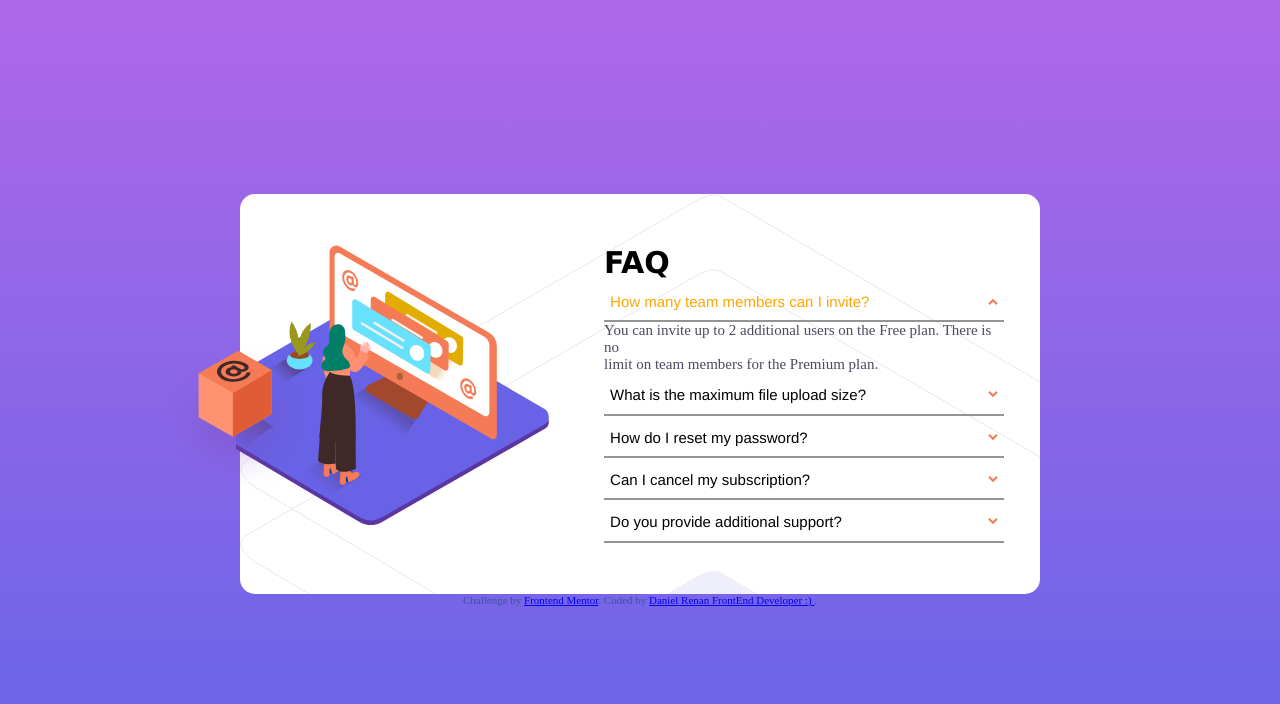
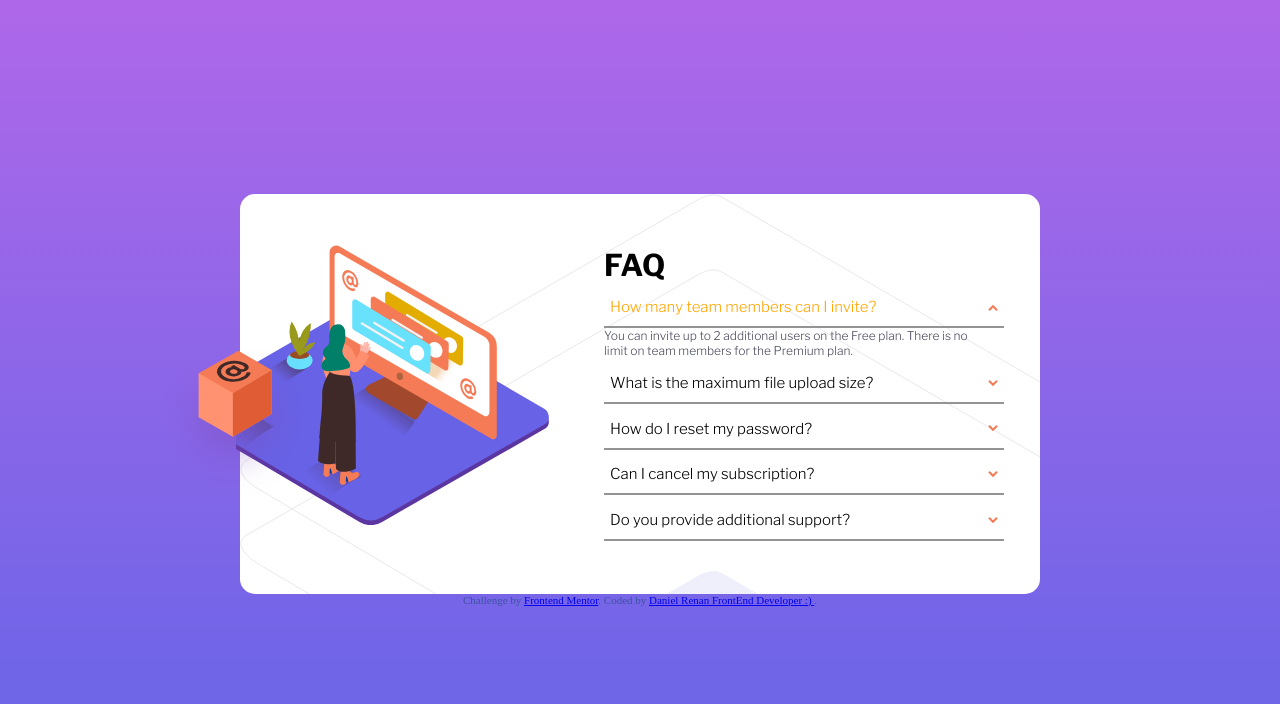
Before and after one commit to danielcxy/FAQ-form, a plain HTML site: page index.html in a window 1280 px wide. Both pictures are taken after a click on the button "How many team members can I invite?". Drawn offline with nearby package versions, Linux system fonts and the light colour scheme.

Commit message:
Add files via upload

```diff
--- a/index.html
+++ b/index.html
@@ -3,7 +3,9 @@
 <head>
   <meta charset="UTF-8">
   <meta name="viewport" content="width=device-width, initial-scale=1.0"> <!-- displays site properly based on user's device -->
-
+  <link rel="preconnect" href="https://fonts.googleapis.com">
+  <link rel="preconnect" href="https://fonts.gstatic.com" crossorigin>
+  <link href="https://fonts.googleapis.com/css2?family=Libre+Franklin:wght@300;600;700&family=Outfit:wght@400;700&display=swap" rel="stylesheet">
   <link rel="icon" type="image/png" sizes="32x32" href="./images/favicon-32x32.png">
   <link rel="stylesheet" href="style.css">
   <title>Frontend Mentor | FAQ Accordion Card</title>
--- a/style.css
+++ b/style.css
@@ -41,7 +41,7 @@ body {
 .FAQ {
     text-align: left;
     font-size: 30px;
-    font-family: 'Lucida Sans', 'Lucida Sans Regular', 'Lucida Grande', 'Lucida Sans Unicode', Geneva, Verdana, sans-serif;
+    font-family: 'Libre Franklin', sans-serif;
 }
 .question1 {
     text-align: left;
@@ -49,7 +49,7 @@ body {
 .information1 {
     border-bottom-color: hsl(240, 5%, 91%);
     font-size: 15px;
-    font-family:'Franklin Gothic Medium', 'Arial Narrow', Arial, sans-serif;
+    font-family: 'Libre Franklin', sans-serif;
     border-top: none;
     border-left: none;
     border-right: none;
@@ -64,9 +64,10 @@ body {
 }
 .hiddeninformation1 {
     display: none;
-    font-size: 15px;
+    font-size: 12px;
     border-left: 50px;
     color: hsl(237, 12%, 33%);
+    font-family: 'Libre Franklin', sans-serif;
 }
 .question2 {
     text-align: left;
@@ -74,7 +75,7 @@ body {
 .information2 {
     border-bottom-color: hsl(240, 5%, 91%);
     font-size: 15px;
-    font-family:'Franklin Gothic Medium', 'Arial Narrow', Arial, sans-serif;
+    font-family: 'Libre Franklin', sans-serif;
     border-top: none;
     border-left: none;
     border-right: none;
@@ -91,11 +92,13 @@ body {
     display: none;
     text-align: left;
     color: hsl(237, 12%, 33%);
+    font-family: 'Libre Franklin', sans-serif;
+    font-size: 12px;
 }
 .information3 {
     border-bottom-color: hsl(240, 5%, 91%);
     font-size: 15px;
-    font-family:'Franklin Gothic Medium', 'Arial Narrow', Arial, sans-serif;
+    font-family: 'Libre Franklin', sans-serif;
     border-top: none;
     border-left: none;
     border-right: none;
@@ -112,11 +115,13 @@ body {
     display: none;
     text-align: left;
     color:hsl(237, 12%, 33%);
+    font-family: 'Libre Franklin', sans-serif;
+    font-size: 12px;
 }
 .information4 {
     border-bottom-color: hsl(240, 5%, 91%);
     font-size: 15px;
-    font-family:'Franklin Gothic Medium', 'Arial Narrow', Arial, sans-serif;
+    font-family: 'Libre Franklin', sans-serif;
     border-top: none;
     border-left: none;
     border-right: none;
@@ -133,11 +138,13 @@ body {
     display: none;
     text-align: left;
     color: hsl(237, 12%, 33%);
+    font-family: 'Libre Franklin', sans-serif;
+    font-size: 12px;
 }
 .information5 {
     border-bottom-color: hsl(240, 5%, 91%);
     font-size: 15px;
-    font-family:'Franklin Gothic Medium', 'Arial Narrow', Arial, sans-serif;
+    font-family: 'Libre Franklin', sans-serif;
     border-top: none;
     border-left: none;
     border-right: none;
@@ -154,6 +161,8 @@ body {
     display: none;
     text-align: left;
     color:hsl(237, 12%, 33%);
+    font-family: 'Libre Franklin', sans-serif;
+    font-size: 12px;
 }
 footer {
     font-size: 11px; text-align: center;
```
Also changed, not shown: scripts.js (+6 -3 lines).
